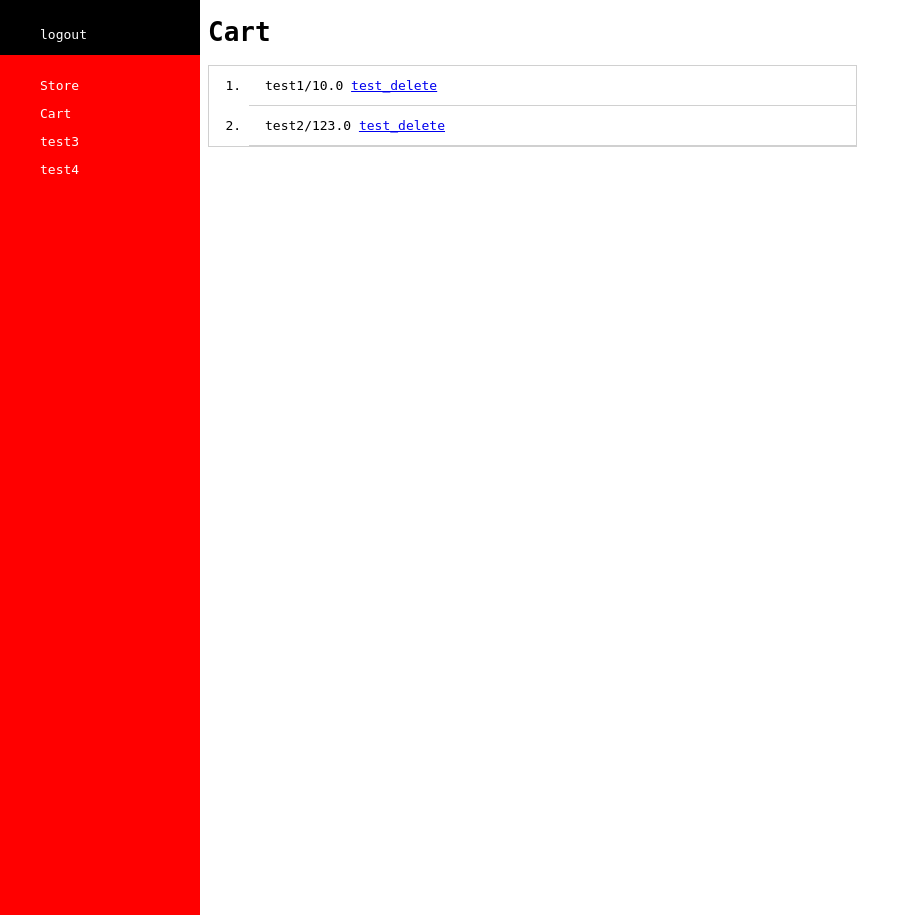
After one commit to PhasitWo/WebAppG14, a Django app: template Online_Food_Ordering/ordering/templates/ordering/cart.html in a window 1280 px wide. The commit adds this page. Shown: the whole page, without its empty margins (0-920 px from the left). Run offline with Django 4.2, Linux system fonts and the light colour scheme; the template is opened without the code that fills it: values that come from a table or form of the project are taken from there, others are empty; data comes from the database, SQL or seed files in the repository; both versions use the stored data as it was after the commit.

Commit message:
add page cart.html

```diff
--- /dev/null
+++ b/Online_Food_Ordering/ordering/static/ordering/cart_style.css
@@ -0,0 +1,9 @@
+ol {
+    border: 1px solid rgb(208, 208, 208);
+    width: 60%;
+  }
+
+ol li {
+    padding: 12px 16px;
+    border-bottom: 1px solid rgb(208, 208, 208);
+  }
--- /dev/null
+++ b/Online_Food_Ordering/ordering/static/ordering/layout_style.css
@@ -0,0 +1,46 @@
+*{
+    font-family: monospace;
+}
+
+.header{
+    position: fixed;
+    width: 200px;
+    height: 100%;
+    background: black;
+    color: white;
+    padding-top: 10px;
+    top: 0;
+    left: 0;
+}
+.header h1{
+    padding-left: 10px;
+}
+
+#logout{
+    padding-left: 40px;
+    color: white;
+    text-decoration: none;
+}
+
+.sidebar{
+    background: red;
+    height: 100%;
+}
+
+.nav {
+    padding-top: 10px;
+    list-style: none;
+    position: relative;
+}
+
+.nav li a{
+    color: white;
+    text-decoration: none;
+}
+
+.content {
+    padding-left: 200px;
+    color: rgb(0, 0, 0);
+    width: 80%;
+    height: 100%;
+}
--- /dev/null
+++ b/Online_Food_Ordering/ordering/templates/ordering/cart.html
@@ -0,0 +1,11 @@
+{% extends "ordering/layout.html" %}
+{% load static %}
+{% block body %}
+    <link href="/static/ordering/cart_style.css?{% now 'U' %}" rel="stylesheet">
+    <h1> Cart </h1>
+        <ol>
+            {% for item in data %}
+                <li>{{item}} <a href="{%url 'ordering:index'%}">test_delete</a></li>
+            {% endfor %}
+        </ol>
+{% endblock %}
--- /dev/null
+++ b/Online_Food_Ordering/ordering/templates/ordering/layout.html
@@ -0,0 +1,33 @@
+{% load static %}
+<!DOCTYPE html>
+<html lang="en">
+<head>
+    <link href="/static/ordering/layout_style.css?{% now 'U' %}" rel="stylesheet">
+    <title>Online Food Ordering</title>
+</head>
+<body>
+    {% if messages %}
+        {% for message in messages %}
+         {% if message.tags %}  <script>alert("{{ message }}")</script> {% endif %}
+        {% endfor %}
+    {% endif %}
+    <div class="container">
+        <div class="header">
+            <h1>{{user.username}}</h1>
+            <a id="logout" href="#">logout</a>
+            <div class="sidebar">
+                <ul class="nav">
+                    <li><a href="{%url 'ordering:index'%}"><p>Store</p></a></li>
+                    <li><a href="{%url 'ordering:cart'%}"><p>Cart</p></a></li>
+                    <li><a href="#"><p>test3</p></a></li>
+                    <li><a href="#"><p>test4</p></a></li>
+                </ul>
+            </div>
+        </div>
+        <div class="content">
+            {% block body %}
+            {% endblock %}
+        </div>
+    </div>
+</body>
+</html>
--- a/Online_Food_Ordering/ordering/urls.py
+++ b/Online_Food_Ordering/ordering/urls.py
@@ -3,5 +3,6 @@ from . import views
 app_name = "ordering"
 urlpatterns = [
     path("", views.index, name="index"),
+    path("cart", views.cart, name="cart"),
     path("add", views.add, name="add")
 ]
```
Also changed, not shown: Online_Food_Ordering/ordering/static/ordering/index_style.css (+0 -47 lines), Online_Food_Ordering/ordering/templates/ordering/index.html (+5 -33 lines), Online_Food_Ordering/ordering/views.py (+9 -7 lines), Online_Food_Ordering/db.sqlite3.
